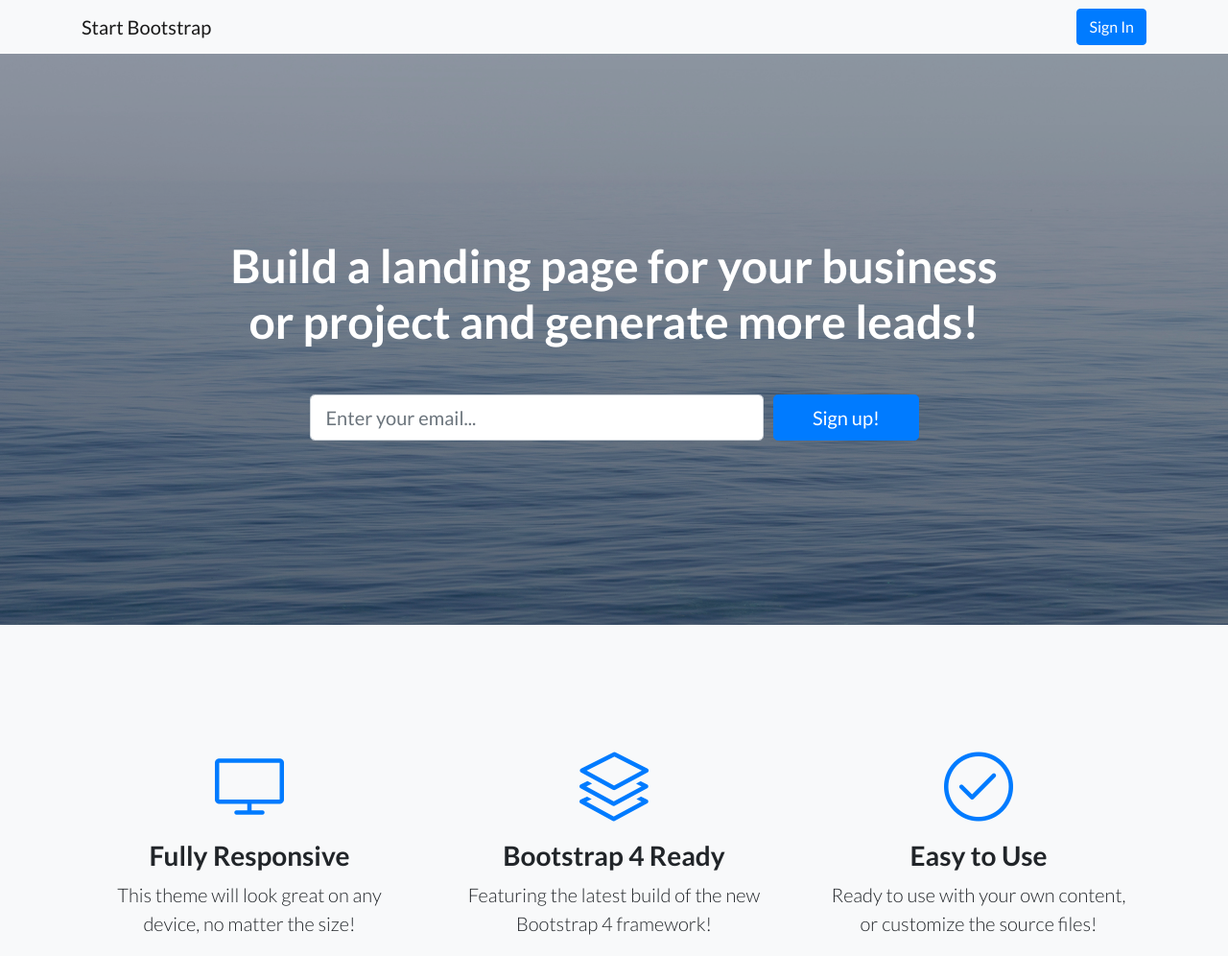
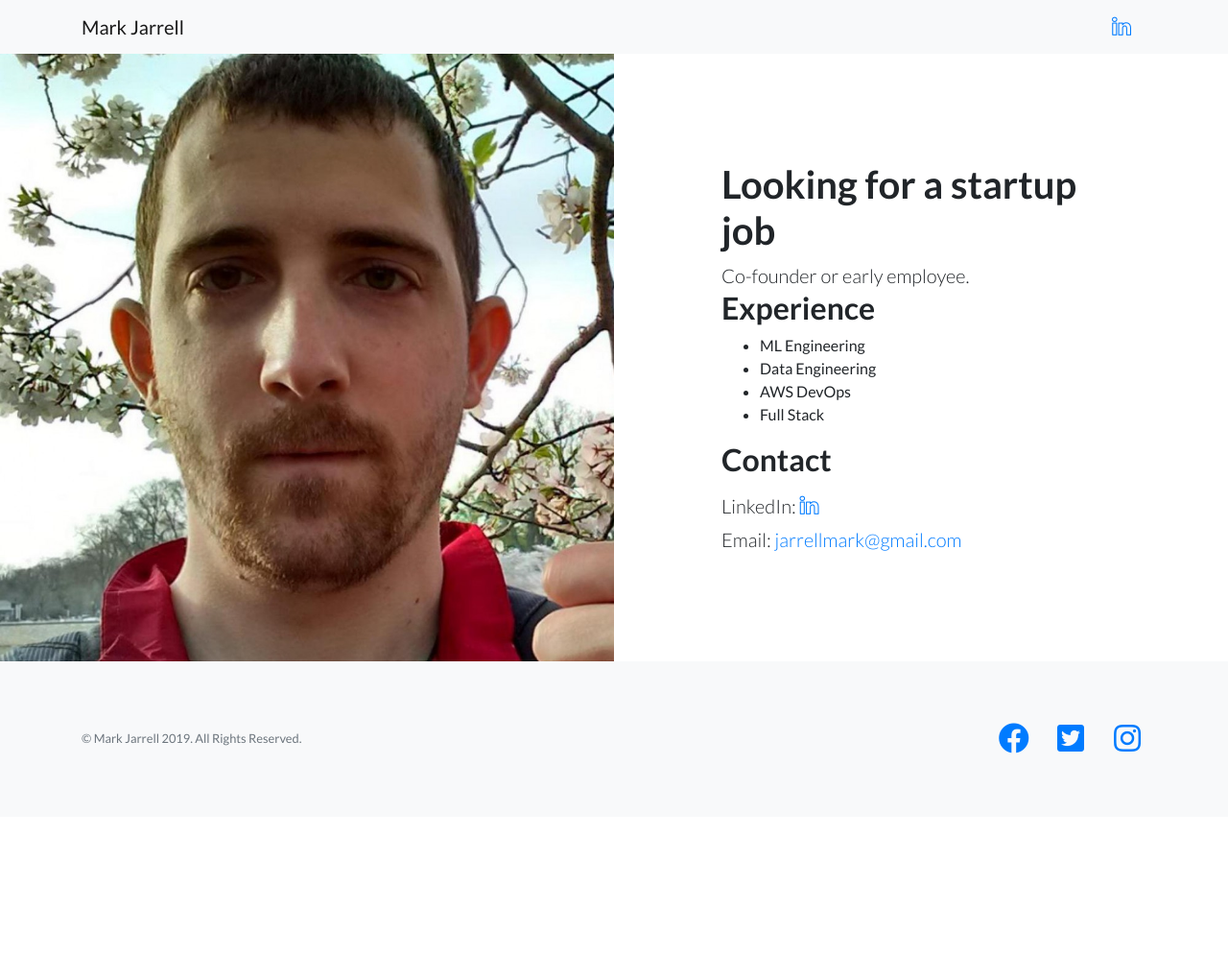
Before and after one commit to jarrellmark/jarrellmark.github.io, a website: page index.html in a window 1280 px wide. Shown: the top 996 px of the page at 96% size. After the commit the page ends 851 px from the top, so only its background shows below. Drawn offline with Linux system fonts and the light colour scheme.

Commit message:
Modify site.

```diff
--- a/index.html
+++ b/index.html
@@ -8,7 +8,7 @@
   <meta name="description" content="">
   <meta name="author" content="">
 
-  <title>Landing Page - Start Bootstrap Theme</title>
+  <title>Mark Jarrell</title>
 
   <!-- Bootstrap core CSS -->
   <link href="vendor/bootstrap/css/bootstrap.min.css" rel="stylesheet">
@@ -28,12 +28,14 @@
   <!-- Navigation -->
   <nav class="navbar navbar-light bg-light static-top">
     <div class="container">
-      <a class="navbar-brand" href="#">Start Bootstrap</a>
-      <a class="btn btn-primary" href="#">Sign In</a>
+      <a class="navbar-brand" href="#">Mark Jarrell</a>
+      <a class="navbar-brand" href="https://www.linkedin.com/in/jarrellmark">
+        <i class="icon-social-linkedin m-auto text-primary"></i>
+      </a>
     </div>
   </nav>
 
-  <!-- Masthead -->
+  <!-- Masthead
   <header class="masthead text-white text-center">
     <div class="overlay"></div>
     <div class="container">
@@ -56,8 +58,9 @@
       </div>
     </div>
   </header>
+  -->
 
-  <!-- Icons Grid -->
+  <!-- Icons Grid
   <section class="features-icons bg-light text-center">
     <div class="container">
       <div class="row">
@@ -90,19 +93,30 @@
         </div>
       </div>
     </div>
-  </section>
+    </section>
+  -->
 
   <!-- Image Showcases -->
   <section class="showcase">
     <div class="container-fluid p-0">
       <div class="row no-gutters">
-
-        <div class="col-lg-6 order-lg-2 text-white showcase-img" style="background-image: url('img/bg-showcase-1.jpg');"></div>
-        <div class="col-lg-6 order-lg-1 my-auto showcase-text">
-          <h2>Fully Responsive Design</h2>
-          <p class="lead mb-0">When you use a theme created by Start Bootstrap, you know that the theme will look great on any device, whether it's a phone, tablet, or desktop the page will behave responsively!</p>
+        <div class="col-lg-6 order-lg-2 my-auto showcase-text">
+          <h1>Looking for a startup job</h1>
+          <p class="lead mb-0">Co-founder or early employee.</p>
+          <h2>Experience</h2>
+          <ul>
+            <li>ML Engineering</li>
+            <li>Data Engineering</li>
+            <li>AWS DevOps</li>
+            <li>Full Stack</li>
+          </ul>
+          <h2>Contact</h2>
+          <p class="lead mb-0">LinkedIn: <a class="navbar-brand" href="https://www.linkedin.com/in/jarrellmark"><i class="icon-social-linkedin m-auto text-primary"></i></a></p>
+          <p class="lead mb-0">Email: <a href="mailto:jarrellmark@gmail.com">jarrellmark@gmail.com</a></p>
         </div>
+        <div class="col-lg-6 order-lg-1 text-white showcase-img" style="background-image: url('img/me.jpeg');"></div>
       </div>
+      <!--
       <div class="row no-gutters">
         <div class="col-lg-6 text-white showcase-img" style="background-image: url('img/bg-showcase-2.jpg');"></div>
         <div class="col-lg-6 my-auto showcase-text">
@@ -117,10 +131,11 @@
           <p class="lead mb-0">Landing Page is just HTML and CSS with a splash of SCSS for users who demand some deeper customization options. Out of the box, just add your content and images, and your new landing page will be ready to go!</p>
         </div>
       </div>
+      -->
     </div>
   </section>
 
-  <!-- Testimonials -->
+  <!-- Testimonials
   <section class="testimonials text-center bg-light">
     <div class="container">
       <h2 class="mb-5">What people are saying...</h2>
@@ -149,8 +164,9 @@
       </div>
     </div>
   </section>
+  -->
 
-  <!-- Call to Action -->
+  <!-- Call to Action
   <section class="call-to-action text-white text-center">
     <div class="overlay"></div>
     <div class="container">
@@ -173,12 +189,14 @@
       </div>
     </div>
   </section>
+  -->
 
   <!-- Footer -->
   <footer class="footer bg-light">
     <div class="container">
       <div class="row">
         <div class="col-lg-6 h-100 text-center text-lg-left my-auto">
+          <!--
           <ul class="list-inline mb-2">
             <li class="list-inline-item">
               <a href="#">About</a>
@@ -196,7 +214,8 @@
               <a href="#">Privacy Policy</a>
             </li>
           </ul>
-          <p class="text-muted small mb-4 mb-lg-0">&copy; Your Website 2019. All Rights Reserved.</p>
+          -->
+          <p class="text-muted small mb-4 mb-lg-0">&copy; Mark Jarrell 2019. All Rights Reserved.</p>
         </div>
         <div class="col-lg-6 h-100 text-center text-lg-right my-auto">
           <ul class="list-inline mb-0">
```
Also changed, not shown: img/me.jpeg (added).
